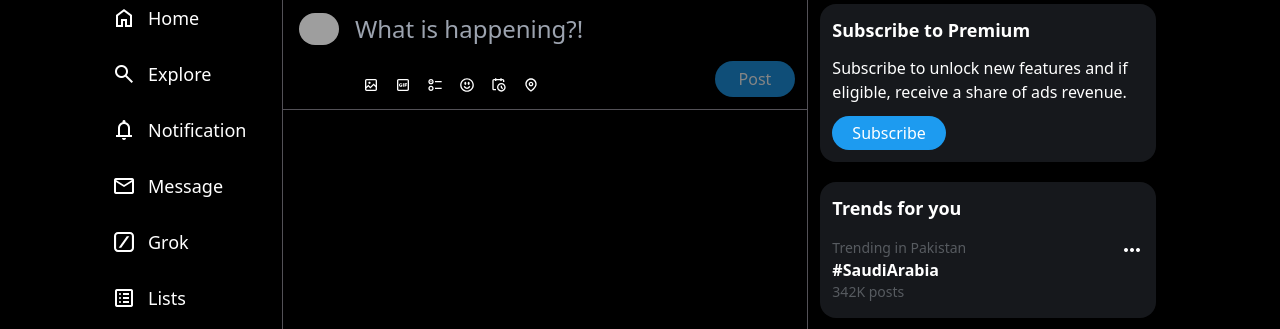
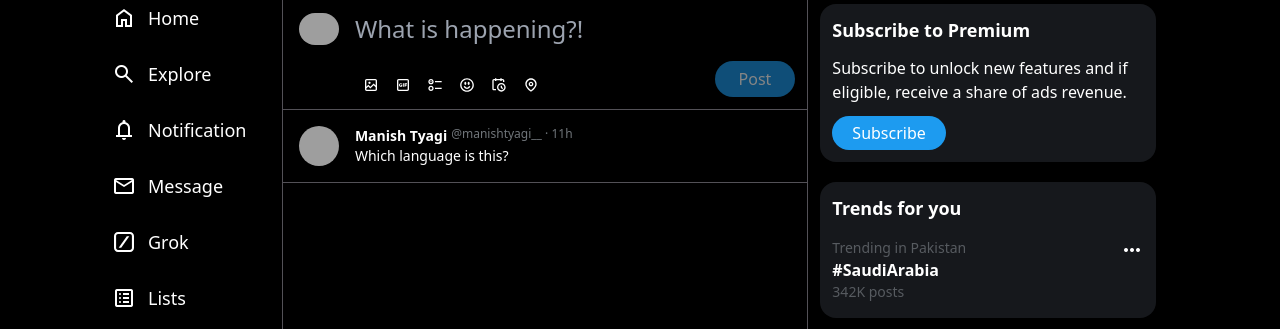
Before and after one commit to Arslanarsal/X-Twitter-Clone, a website: page index.html in a window 1280 px wide. Shown: the part 60-389 px from the top of the page. Drawn offline with nearby package versions, Linux system fonts and the light colour scheme; files that its build step writes are made by us from their sources; grey boxes are pictures that could not be loaded.

Commit message:
changing in css

```diff
--- a/index.html
+++ b/index.html
@@ -142,6 +142,25 @@
             </button>
           </div>
         </div>
+
+        <div class="profile border p-4 border-t-0 border-x-0 border-[#535157]">
+          <div class="profilePhoto">
+            <div class="photo flex cursor-pointer">
+              <img
+                class="w-10 h-10 rounded-full mr-4"
+                src="https://encrypted-tbn0.gstatic.com/images?q=tbn:ANd9GcSHynjccQVrDYwCtHriR4blG97OjVN-GkWhYoMvBPqkwA&s"
+                alt=""
+              />
+              <span class="text-sm" >
+                <span class="flex">
+                  <p class="font-bold mr-1" >Manish Tyagi</p>
+                  <p class="text-xs text-[#71767b]" >@manishtyagi__ · 11h</p>
+                </span>
+                <p>Which language is this?</p>
+              </span>
+            </div>
+          </div>
+        </div>
       </div>
 
       <!-- Right Side -->
```
